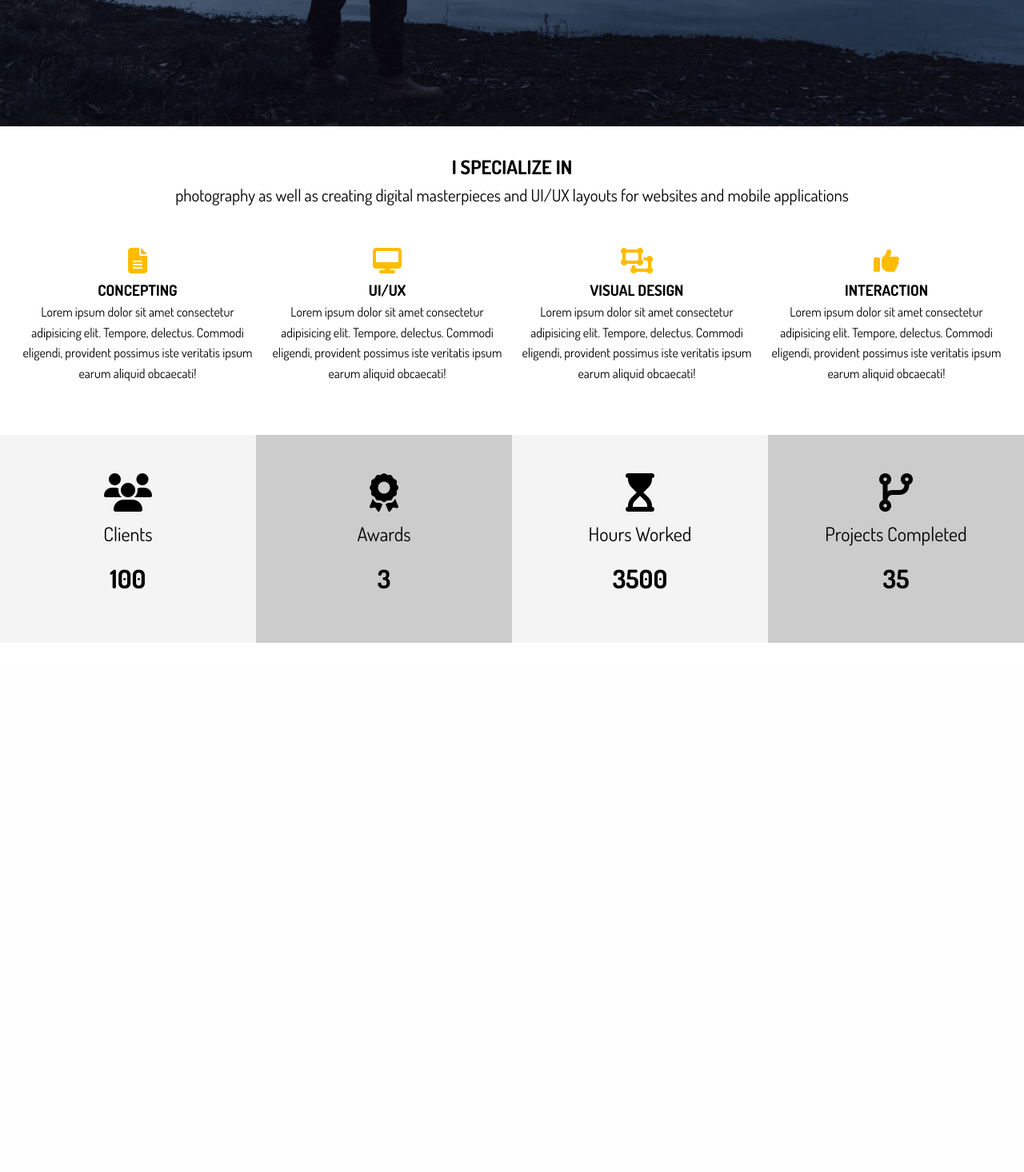
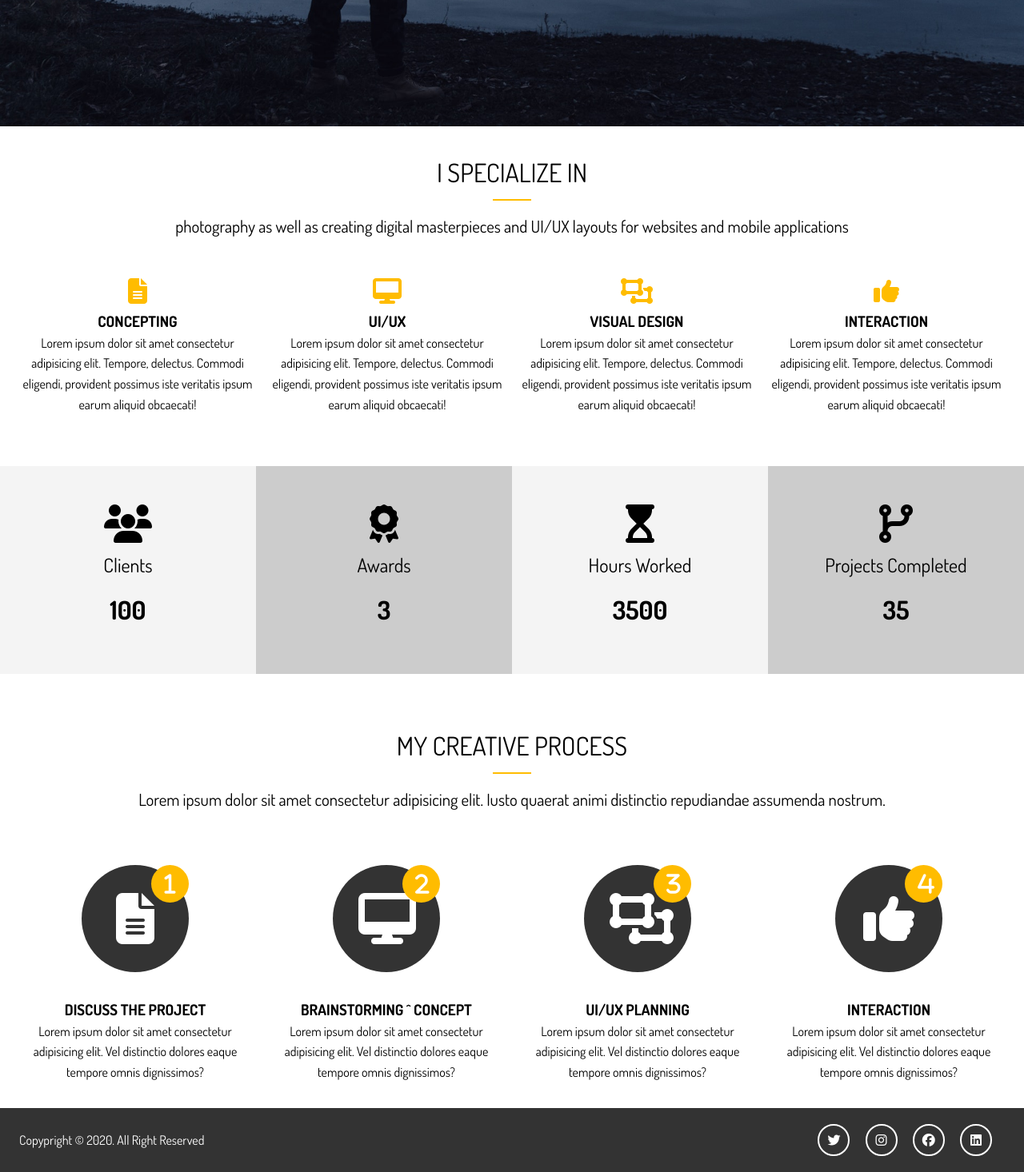
Before and after one commit to winadiw/modern-html-css-course, a PHP site: page /dist/index.html in a window 1280 px wide. Shown: the part 642-2108 px from the top of the page at 80% size. Before the commit the page ends 1446 px from the top, so only its background shows below. Run offline with PHP 8.4, Linux system fonts and the light colour scheme; some libraries are stand-ins or nearby versions.

Commit message:
#122 - Process Section & Footer

```diff
--- a/portfolio_website/dist/css/main.css
+++ b/portfolio_website/dist/css/main.css
@@ -81,6 +81,21 @@
 .my-4 {
   margin: 4rem 0; }
 
+.section-title {
+  font-size: 2rem;
+  display: block;
+  padding-bottom: 0.5rem;
+  text-align: center;
+  font-weight: 100;
+  text-transform: uppercase; }
+
+.bottom-line {
+  height: 2px;
+  width: 3rem;
+  background: #ffbc00;
+  display: block;
+  margin: 0 auto 1rem auto; }
+
 #logo {
   width: 70px;
   height: 70px;
@@ -143,3 +158,63 @@
       background: #f4f4f4; }
     #home-b .stats div:nth-child(even) {
       background: #ccc; }
+
+#home-c .process {
+  display: grid;
+  grid-template-columns: repeat(4, 1fr);
+  gap: 1.5rem;
+  text-align: center; }
+  #home-c .process-step {
+    position: absolute;
+    top: 0;
+    right: 0;
+    font-size: 28px;
+    background: #ffbc00;
+    color: #fff;
+    border-radius: 50%;
+    height: 15px;
+    width: 15px;
+    line-height: 15px;
+    padding: 1rem;
+    transition: all 1s; }
+  #home-c .process-icon {
+    border-radius: 50%;
+    background: #333;
+    color: #fff;
+    padding: 2rem;
+    width: 70px;
+    height: 70px;
+    line-height: 70px;
+    text-align: center;
+    position: relative;
+    transition: all 1s; }
+    #home-c .process-icon:hover {
+      background: #ffbc00;
+      width: 90px;
+      height: 90px;
+      line-height: 90px; }
+      #home-c .process-icon:hover .process-step {
+        background: #333;
+        color: #fff; }
+
+#main-footer {
+  background: #333;
+  color: #fff;
+  height: 5rem; }
+  #main-footer .footer-content {
+    display: flex;
+    justify-content: space-between;
+    height: 5rem;
+    align-items: center; }
+    #main-footer .footer-content .social .fab {
+      margin-right: 1rem;
+      border: 2px white solid;
+      border-radius: 50%;
+      width: 20px;
+      height: 20px;
+      line-height: 20px;
+      text-align: center;
+      padding: 0.5rem;
+      transition: all 0.5s; }
+      #main-footer .footer-content .social .fab:hover {
+        background: #ffbc00; }
--- a/portfolio_website/dist/index.html
+++ b/portfolio_website/dist/index.html
@@ -125,6 +125,75 @@
       </div>
     </section>
 
+    <!-- Section C: The Process -->
+    <section id="home-c" class="text-center py-2">
+      <div class="container">
+        <h2 class="section-title">
+          My Creative Process
+        </h2>
+        <div class="bottom-line"></div>
+        <p class="lead">
+          Lorem ipsum dolor sit amet consectetur adipisicing elit. Iusto quaerat
+          animi distinctio repudiandae assumenda nostrum.
+        </p>
+        <div class="process">
+          <div>
+            <i class="fas fa-file-alt fa-4x process-icon my-2">
+              <div class="process-step">1</div>
+            </i>
+            <h3>Discuss The Project</h3>
+            <p>
+              Lorem ipsum dolor sit amet consectetur adipisicing elit. Vel
+              distinctio dolores eaque tempore omnis dignissimos?
+            </p>
+          </div>
+          <div>
+            <i class="fas fa-desktop fa-4x process-icon my-2">
+              <div class="process-step">2</div>
+            </i>
+            <h3>Brainstorming ^ Concept</h3>
+            <p>
+              Lorem ipsum dolor sit amet consectetur adipisicing elit. Vel
+              distinctio dolores eaque tempore omnis dignissimos?
+            </p>
+          </div>
+          <div>
+            <i class="fas fa-object-ungroup fa-4x process-icon my-2">
+              <div class="process-step">3</div>
+            </i>
+            <h3>UI/UX Planning</h3>
+            <p>
+              Lorem ipsum dolor sit amet consectetur adipisicing elit. Vel
+              distinctio dolores eaque tempore omnis dignissimos?
+            </p>
+          </div>
+          <div>
+            <i class="fas fa-thumbs-up fa-4x process-icon my-2">
+              <div class="process-step">4</div>
+            </i>
+            <h3>Interaction</h3>
+            <p>
+              Lorem ipsum dolor sit amet consectetur adipisicing elit. Vel
+              distinctio dolores eaque tempore omnis dignissimos?
+            </p>
+          </div>
+        </div>
+      </div>
+    </section>
+
+    <!-- Footer -->
+    <footer id="main-footer">
+      <div class="footer-content container">
+        <p>Copypright &copy; 2020. All Right Reserved</p>
+        <div class="social">
+          <i class="fab fa-twitter"></i>
+          <i class="fab fa-instagram"></i>
+          <i class="fab fa-facebook"></i>
+          <i class="fab fa-linkedin"></i>
+        </div>
+      </div>
+    </footer>
+
     <script
       src="https://kit.fontawesome.com/c376bcfedf.js"
       crossorigin="anonymous"
--- a/portfolio_website/scss/_utilities.scss
+++ b/portfolio_website/scss/_utilities.scss
@@ -82,3 +82,19 @@
     margin: 4rem 0;
   }
 }
+.section-title {
+  font-size: 2rem;
+  display: block;
+  padding-bottom: 0.5rem;
+  text-align: center;
+  font-weight: 100;
+  text-transform: uppercase;
+}
+
+.bottom-line {
+  height: 2px;
+  width: 3rem;
+  background: $main-color;
+  display: block;
+  margin: 0 auto 1rem auto;
+}
--- a/portfolio_website/scss/_variables.scss
+++ b/portfolio_website/scss/_variables.scss
@@ -3,4 +3,13 @@
 $light-color: #f4f4f4;
 $dark-color: #333;
 $medium-color: #ccc;
-$bg-image: url("../img/showcase.jpg")
+$bg-image: url("../img/showcase.jpg");
+
+// Set Text Color
+@function set-text-color($color) {
+  @if (lightness($color) > 50) {
+    @return #000;
+  } @else {
+    @return #fff;
+  }
+}
--- a/portfolio_website/scss/main.scss
+++ b/portfolio_website/scss/main.scss
@@ -110,4 +110,85 @@
       }
     }
   }
+
+  // Home Section C
+  &-c {
+    .process {
+      display: grid;
+      grid-template-columns: repeat(4, 1fr);
+      gap: 1.5rem;
+      text-align: center;
+
+      // process-step
+      &-step {
+        position: absolute;
+        top: 0;
+        right: 0;
+        font-size: 28px;
+        background: $main-color;
+        color: set-text-color($main-color);
+        border-radius: 50%;
+        height: 15px;
+        width: 15px;
+        line-height: 15px;
+        padding: 1rem;
+        transition: all 1s;
+      }
+
+      // process icon
+      &-icon {
+        border-radius: 50%;
+        background: $dark-color;
+        color: set-text-color($dark-color);
+        padding: 2rem;
+        width: 70px;
+        height: 70px;
+        line-height: 70px;
+        text-align: center;
+        position: relative;
+        transition: all 1s;
+
+        &:hover {
+          background: $main-color;
+          width: 90px;
+          height: 90px;
+          line-height: 90px;
+
+          .process-step {
+            background: $dark-color;
+            color: set-text-color($dark-color);
+          }
+        }
+      }
+    }
+  }
 }
+
+#main-footer {
+  background: $dark-color;
+  color: #fff;
+  height: 5rem;
+
+  .footer-content {
+    display: flex;
+    justify-content: space-between;
+    height: 5rem;
+    align-items: center;
+
+    .social .fab {
+      margin-right: 1rem;
+      border: 2px white solid;
+      border-radius: 50%;
+      width: 20px;
+      height: 20px;
+      line-height: 20px;
+      text-align: center;
+      padding: 0.5rem;
+      transition: all 0.5s;
+
+      &:hover {
+        background: $main-color;
+      }
+    }
+  }
+}
```
